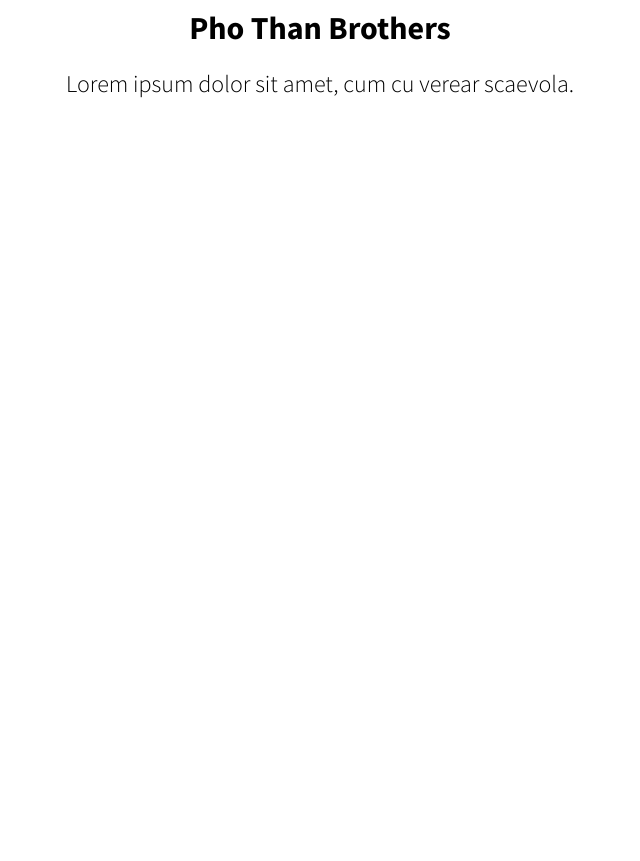
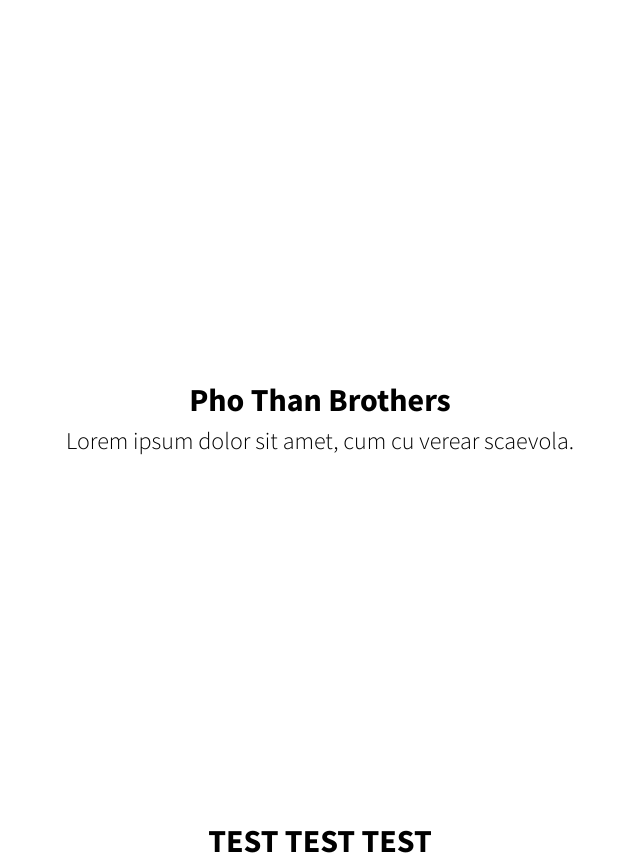
Before and after one commit to Kempo/Than-Brothers, a Vue app: page /#/ in a window 1280 px wide. Shown: the whole page, without its empty margins (320-960 px from the left). Before the commit the page ends 800 px from the top, so only its background shows below. Built offline with nearby package versions, Linux system fonts and the light colour scheme.

Commit message:
center alignment working plus full screen divs now! :D

```diff
--- a/src/App.vue
+++ b/src/App.vue
@@ -2,16 +2,25 @@
   <div id="main">
     <!--<a v-bind:href='home'> <img src="./assets/logo.png"> </a> -->
     <router-view name="title"> </router-view> <!-- utilises the title and test router views -->
+    <router-view name="test"> </router-view>
     <router-view/> <!-- default router view; intended for the 404 error-->
   </div>
 </template>
 
 <style lang="scss">
 $default-color: #000000;
+$default-font: 'Source Sans Pro', sans-serif;
+
 #main {
   -webkit-font-smoothing: antialiased;
   -moz-osx-font-smoothing: grayscale;
   text-align: center;
   color: $default-color;
+  height: 100vh;
+  width: 100vw;
+  font-family: $default-font;
+}
+body {
+  margin: 0;
 }
 </style>
--- a/src/components/Test.vue
+++ b/src/components/Test.vue
@@ -1,3 +1,6 @@
 <template>
   <h1> TEST TEST TEST</h1>
 </template>
+
+<style lang="scss" scoped>
+</style>
--- a/src/components/Title.vue
+++ b/src/components/Title.vue
@@ -18,18 +18,24 @@
 
 <!-- Add "scoped" attribute to limit CSS to this component only -->
 <style lang="scss" scoped>
-$default-font: 'Source Sans Pro', sans-serif;
-
+@mixin center-align {
+  margin: 0;
+  position: relative;
+  top: 50%;
+  transform: translateY(-50%);
+}
 h1 {
   font-weight: 700;
-  margin: 0;
+  @include center-align;
 }
 
 h2 {
   font-weight: 300;
+  @include center-align;
 }
 
 .start {
-  font-family: $default-font;
+  height: 100vh;
+  width: 100vw;
 }
 </style>
```
